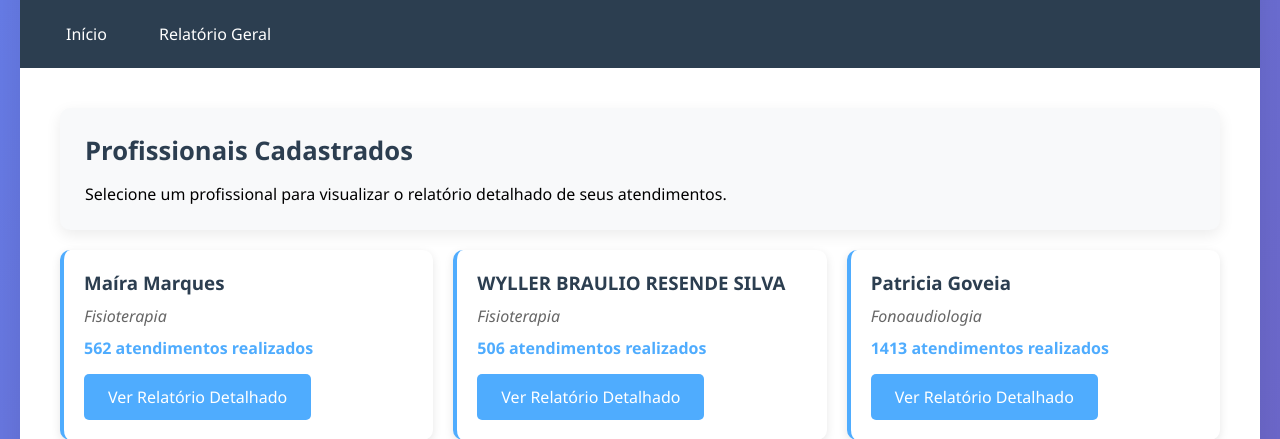
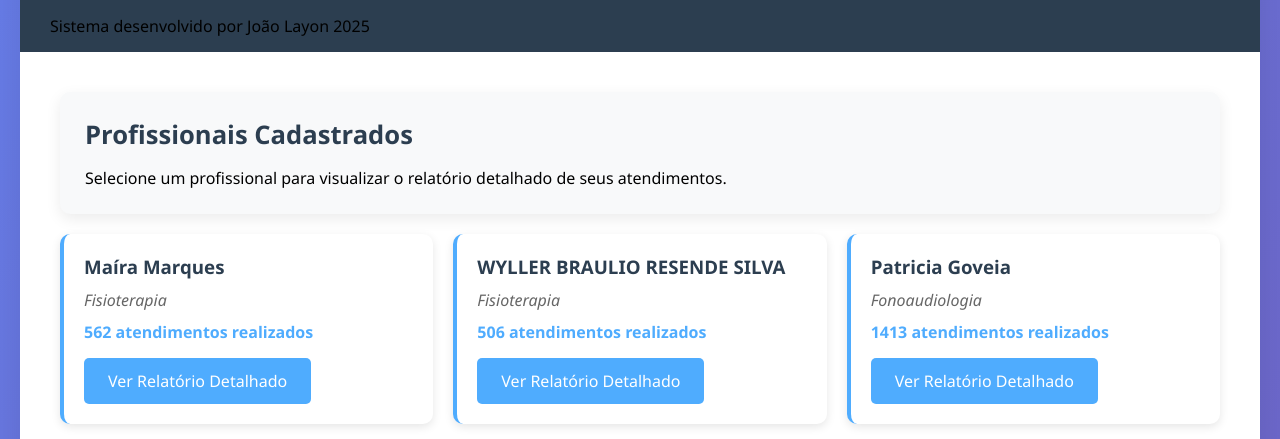
Before and after one commit to DuJao22/FATURAMENTO_MEDICO, a Flask app: page /joaolayon22 in a window 1280 px wide. Shown: the part 169-608 px from the top of the page. Run offline with Flask 3, Linux system fonts and the light colour scheme; the first user in the database is signed in; data comes from the database, SQL or seed files in the repository.

Commit message:
Atualizar o base.html

```diff
--- a/templates/base.html
+++ b/templates/base.html
@@ -297,8 +297,7 @@
 
         <div class="nav">
             <div class="nav-links">
-                <a href="/">Início</a>
-                <a href="/relatorio/todos">Relatório Geral</a>
+                <p> Sistema desenvolvido por João Layon 2025 </p>
             </div>
 
             {% block nav_extra %}{% endblock %}
```
